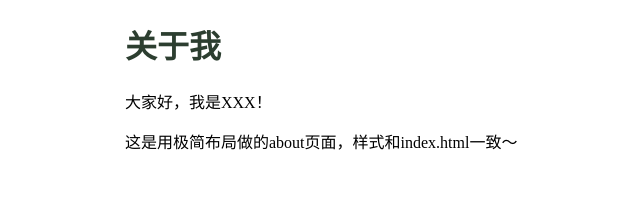
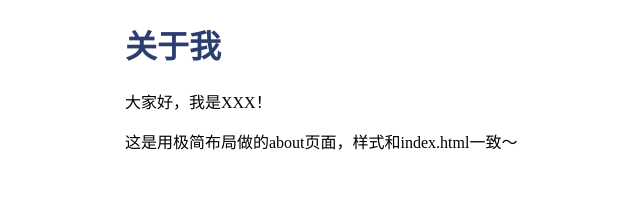
Before and after one commit to Lei-Zhong/test, a Jekyll site: the page built from about.md, in a window 1280 px wide. Shown: the top 220 px of the page, without its empty margins (115-755 px from the left). Built offline with Jekyll 4.4.1, drawn with Linux system fonts in a browser that asks for light colours.

Commit message:
Change h1 color from #2c3e30 to #2c3e70

```diff
--- a/_layouts/simple.html
+++ b/_layouts/simple.html
@@ -6,7 +6,7 @@
   <!-- 简单样式，和index.html保持一致 -->
   <style>
     body { max-width: 800px; margin: 20px auto; font-family: 微软雅黑; }
-    h1 { color: #2c3e30; }
+    h1 { color: #2c3e70; }
   </style>
 </head>
 <body>
```
